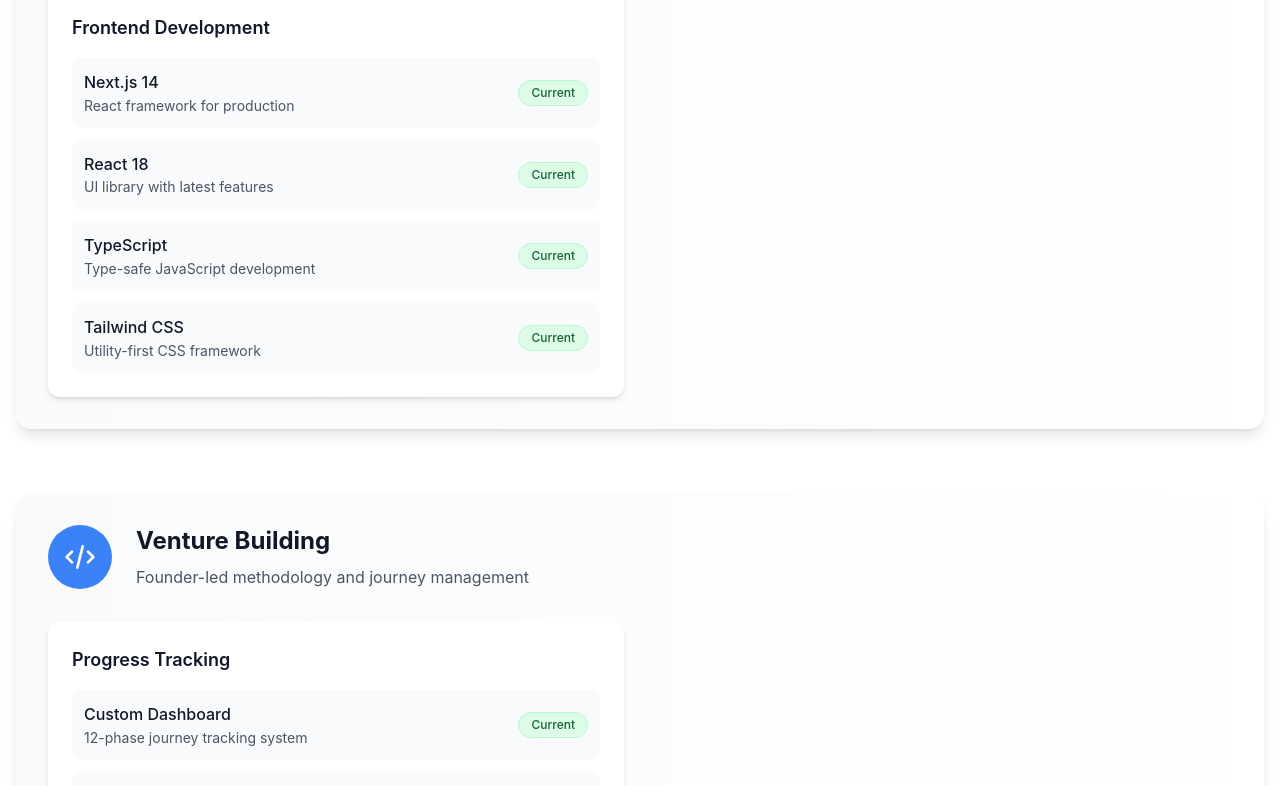
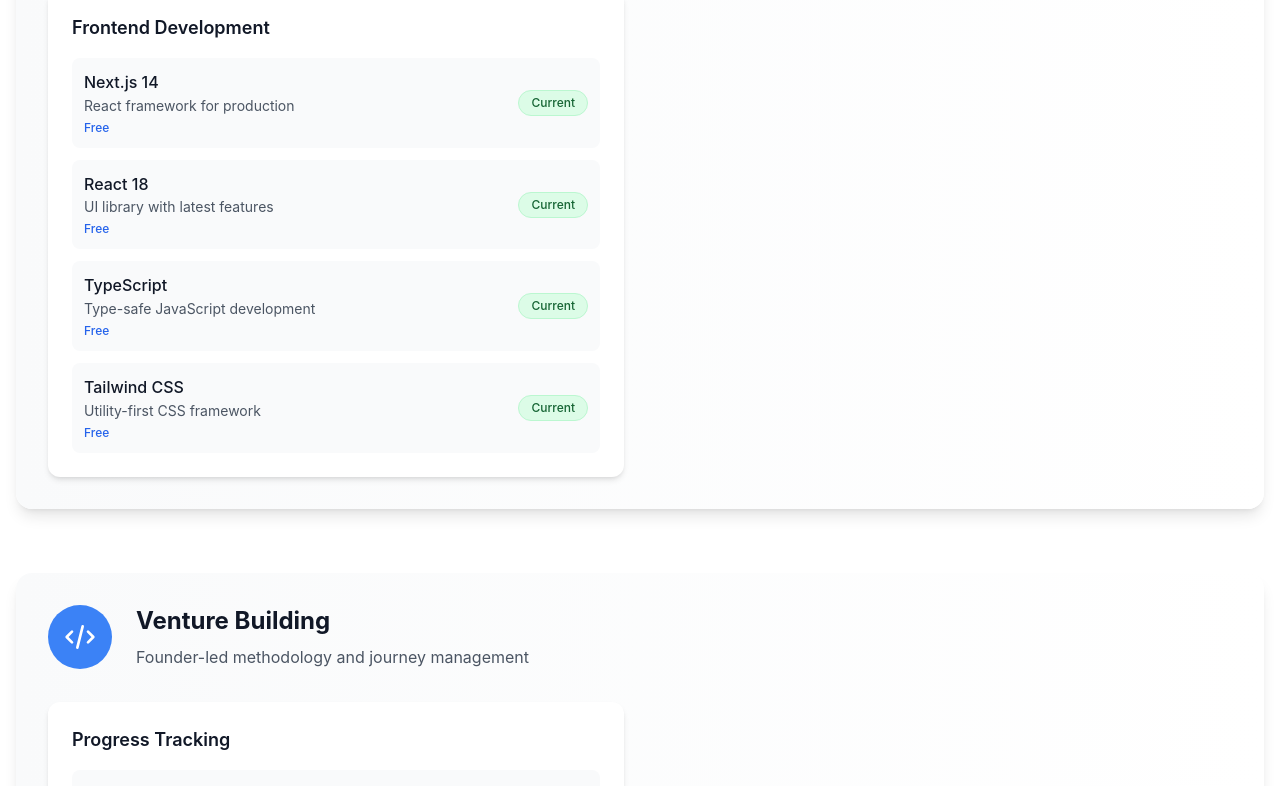
Before and after one commit to niranjanbala/visioninfinityventures.studio, a Next.js app: page /tech-stack in a window 1280 px wide. Shown: the part 1240-2026 px from the top of the page. Built offline with nearby package versions, Linux system fonts and the light colour scheme; no server answers.

Commit message:
Update tech stack with pricing information and missing tools analysis

```diff
--- a/pages/tech-stack.tsx
+++ b/pages/tech-stack.tsx
@@ -13,10 +13,10 @@
         {
           name: 'Frontend Development',
           tools: [
-            { name: 'Next.js 14', description: 'React framework for production', status: 'Current' },
-            { name: 'React 18', description: 'UI library with latest features', status: 'Current' },
-            { name: 'TypeScript', description: 'Type-safe JavaScript development', status: 'Current' },
-            { name: 'Tailwind CSS', description: 'Utility-first CSS framework', status: 'Current' }
+            { name: 'Next.js 14', description: 'React framework for production', status: 'Current', pricing: 'Free' },
+            { name: 'React 18', description: 'UI library with latest features', status: 'Current', pricing: 'Free' },
+            { name: 'TypeScript', description: 'Type-safe JavaScript development', status: 'Current', pricing: 'Free' },
+            { name: 'Tailwind CSS', description: 'Utility-first CSS framework', status: 'Current', pricing: 'Free' }
           ]
         }
       ]
@@ -29,8 +29,8 @@
         {
           name: 'Progress Tracking',
           tools: [
-            { name: 'Custom Dashboard', description: '12-phase journey tracking system', status: 'Current' },
-            { name: 'Prisma Database', description: 'Founder progress and milestone tracking', status: 'Current' }
+            { name: 'Custom Dashboard', description: '12-phase journey tracking system', status: 'Current', pricing: 'Free' },
+            { name: 'Prisma Database', description: 'Founder progress and milestone tracking', status: 'Current', pricing: 'Free' }
           ]
         }
       ]
@@ -43,41 +43,41 @@
         {
           name: 'Backend Development',
           tools: [
-            { name: 'Next.js API Routes', description: 'Serverless API endpoints', status: 'Current' },
-            { name: 'Prisma ORM', description: 'Database toolkit and ORM', status: 'Current' },
-            { name: 'SQLite', description: 'Lightweight database for development', status: 'Current' }
+            { name: 'Next.js API Routes', description: 'Serverless API endpoints', status: 'Current', pricing: 'Free' },
+            { name: 'Prisma ORM', description: 'Database toolkit and ORM', status: 'Current', pricing: 'Free' },
+            { name: 'SQLite', description: 'Lightweight database for development', status: 'Current', pricing: 'Free' }
           ]
         },
         {
           name: 'Authentication & Security',
           tools: [
-            { name: 'NextAuth.js', description: 'Authentication for Next.js', status: 'Current' },
-            { name: 'bcryptjs', description: 'Password hashing', status: 'Current' },
-            { name: 'JWT', description: 'JSON Web Tokens', status: 'Current' }
+            { name: 'NextAuth.js', description: 'Authentication for Next.js', status: 'Current', pricing: 'Free' },
+            { name: 'bcryptjs', description: 'Password hashing', status: 'Current', pricing: 'Free' },
+            { name: 'JWT', description: 'JSON Web Tokens', status: 'Current', pricing: 'Free' }
           ]
         },
         {
           name: 'Infrastructure & Hosting',
           tools: [
-            { name: 'Netlify', description: 'Website hosting and deployment platform', status: 'Current' },
-            { name: 'PorkBun', description: 'Domain registration and SSL certificates', status: 'Current' },
-            { name: 'PorkBun Email', description: 'Professional email hosting service', status: 'Current' }
+            { name: 'Netlify', description: 'Website hosting and deployment platform', status: 'Current', pricing: 'Free Plan' },
+            { name: 'PorkBun', description: 'Domain registration and SSL certificates', status: 'Current', pricing: '₹1,200/year' },
+            { name: 'PorkBun Email', description: 'Professional email hosting service', status: 'Current', pricing: '₹600/year' }
           ]
         },
         {
           name: 'AI & Machine Learning',
           tools: [
-            { name: 'OpenAI API', description: 'AI-powered content generation and analysis', status: 'Current' },
-            { name: 'Custom AI Models', description: 'Proprietary algorithms for founder success prediction', status: 'Current' },
-            { name: 'Machine Learning Pipeline', description: 'Data-driven insights and recommendations', status: 'Current' }
+            { name: 'OpenAI API', description: 'AI-powered content generation and analysis', status: 'Current', pricing: 'Pay-per-use' },
+            { name: 'Custom AI Models', description: 'Proprietary algorithms for founder success prediction', status: 'Current', pricing: 'Free' },
+            { name: 'Machine Learning Pipeline', description: 'Data-driven insights and recommendations', status: 'Current', pricing: 'Free' }
           ]
         },
         {
           name: 'Open Source Tools',
           tools: [
-            { name: 'GitHub', description: 'Open source code repository and collaboration', status: 'Current' },
-            { name: 'Open Source Libraries', description: 'Transparent, community-driven development', status: 'Current' },
-            { name: 'MIT License', description: 'Open source licensing for maximum accessibility', status: 'Current' }
+            { name: 'GitHub', description: 'Open source code repository and collaboration', status: 'Current', pricing: 'Free' },
+            { name: 'Open Source Libraries', description: 'Transparent, community-driven development', status: 'Current', pricing: 'Free' },
+            { name: 'MIT License', description: 'Open source licensing for maximum accessibility', status: 'Current', pricing: 'Free' }
           ]
         }
       ]
@@ -90,13 +90,13 @@
         {
           name: 'CRM & Marketing',
           tools: [
-            { name: 'HubSpot', description: 'Marketing, Sales, and Customer Success CRM platform', status: 'Current' }
+            { name: 'HubSpot', description: 'Marketing, Sales, and Customer Success CRM platform', status: 'Current', pricing: 'Free Plan' }
           ]
         },
         {
           name: 'Customer Support',
           tools: [
-            { name: 'Botpress', description: 'AI-powered customer support chatbot and automation platform', status: 'Current' }
+            { name: 'Botpress', description: 'AI-powered customer support chatbot and automation platform', status: 'Current', pricing: 'Free Plan' }
           ]
         }
       ]
@@ -247,6 +247,7 @@
                               <div>
                                 <div className="font-medium text-gray-900">{tool.name}</div>
                                 <div className="text-sm text-gray-600">{tool.description}</div>
+                                <div className="text-xs text-blue-600 font-medium mt-1">{tool.pricing}</div>
                               </div>
                               <span className={`px-3 py-1 rounded-full text-xs font-medium border ${getStatusColor(tool.status)}`}>
                                 {tool.status}
@@ -270,6 +271,70 @@
                 )}
               </div>
             ))}
+          </div>
+        </div>
+      </section>
+
+      {/* Pricing Summary Section */}
+      <section className="py-20 bg-white">
+        <div className="max-w-6xl mx-auto px-4">
+          <div className="text-center mb-16">
+            <h2 className="text-3xl md:text-4xl font-bold text-gray-900 mb-6">
+              Current Tech Stack Pricing
+            </h2>
+            <p className="text-xl text-gray-600 max-w-3xl mx-auto">
+              Transparent breakdown of our current technology costs. Most tools are free or on free plans.
+            </p>
+          </div>
+
+          <div className="grid md:grid-cols-3 gap-8 mb-12">
+            <div className="bg-green-50 rounded-xl p-6 text-center">
+              <div className="text-3xl font-bold text-green-600 mb-2">₹1,800</div>
+              <div className="text-sm text-gray-600">Annual Fixed Costs</div>
+              <div className="text-xs text-gray-500 mt-1">Domain + Email</div>
+            </div>
+
+            <div className="bg-blue-50 rounded-xl p-6 text-center">
+              <div className="text-3xl font-bold text-blue-600 mb-2">₹0</div>
+              <div className="text-sm text-gray-600">Monthly Fixed Costs</div>
+              <div className="text-xs text-gray-500 mt-1">All hosting on free plans</div>
+            </div>
+
+            <div className="bg-purple-50 rounded-xl p-6 text-center">
+              <div className="text-3xl font-bold text-purple-600 mb-2">Pay-per-use</div>
+              <div className="text-sm text-gray-600">Variable Costs</div>
+              <div className="text-xs text-gray-500 mt-1">OpenAI API usage</div>
+            </div>
+          </div>
+
+          <div className="bg-gray-50 rounded-xl p-6">
+            <h3 className="text-lg font-semibold text-gray-900 mb-4">Missing Tools Analysis</h3>
+            <div className="grid md:grid-cols-2 gap-6">
+              <div>
+                <h4 className="font-medium text-gray-900 mb-2">Currently Missing:</h4>
+                <ul className="space-y-2 text-sm text-gray-600">
+                  <li>• Analytics & Tracking (Google Analytics, Mixpanel)</li>
+                  <li>• Email Marketing (Mailchimp, ConvertKit)</li>
+                  <li>• Social Media Management (Buffer, Hootsuite)</li>
+                  <li>• Project Management (Notion, Asana, Trello)</li>
+                  <li>• Communication (Slack, Discord, Zoom)</li>
+                  <li>• Design Tools (Figma, Canva)</li>
+                  <li>• Accounting & Finance (QuickBooks, Xero)</li>
+                  <li>• Legal & Compliance (DocuSign, LegalZoom)</li>
+                </ul>
+              </div>
+              <div>
+                <h4 className="font-medium text-gray-900 mb-2">Priority Additions:</h4>
+                <ul className="space-y-2 text-sm text-gray-600">
+                  <li>• Google Analytics (Free) - Website analytics</li>
+                  <li>• Mailchimp (Free) - Email marketing</li>
+                  <li>• Notion (Free) - Documentation & project management</li>
+                  <li>• Slack (Free) - Team communication</li>
+                  <li>• Figma (Free) - Design collaboration</li>
+                  <li>• Zoom (Free) - Video conferencing</li>
+                </ul>
+              </div>
+            </div>
           </div>
         </div>
       </section>
```
